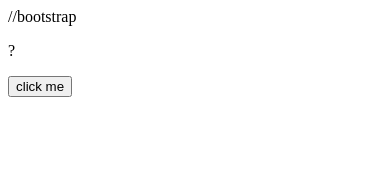
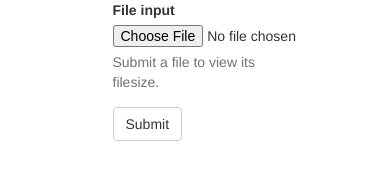
Before and after one commit to sparklie3/file-meta, a website: page public/index.html in a window 390 px wide. Drawn offline with nearby package versions, Linux system fonts and the light colour scheme.

Commit message:
final commit

```diff
--- a/public/index.html
+++ b/public/index.html
@@ -1,24 +1,38 @@
 <!DOCTYPE html>
-<!-- HTML5 Hello world by kirupa - http://www.kirupa.com/html5/getting_your_feet_wet_html5_pg1.htm -->
 <html lang="en-us">
 
 <head>
-<meta charset="utf-8">
-<title>Hello...</title>
-//bootstrap
-<style type="text/css" href=""></style>
+    <meta charset="utf-8">
+    <title>Updeload a file</title>
+    <link rel="stylesheet" href="https://maxcdn.bootstrapcdn.com/bootstrap/3.3.7/css/bootstrap.min.css" integrity="sha384-BVYiiSIFeK1dGmJRAkycuHAHRg32OmUcww7on3RYdg4Va+PmSTsz/K68vbdEjh4u" crossorigin="anonymous">
+    <link rel="stylesheet" type="text/css" href="stylesheet.css">
 
 </head>
 
 <body>
-<div id="mainContent">
-<p id="helloText">?</p>
-<button id="clickButton" class="buttonStyle">click me</button>
-</div>
+    <div class="container-fluid">
+        <div class="row">
+            <div class="col-xs-6 col-xs-offset-3">
+                <form method="post" enctype="multipart/form-data">
+                    <div class="form-group">
+                        <label for="uploadedFile">File input</label>
+                        <input type="file" name="uploadedFile">
+                        <p class="help-block">Submit a file to view its filesize.</p>
+                    </div>
+                    <button type="submit" class="btn btn-default">Submit</button>
+                </form>
+            </div>
+        </div>
+
+    </div>
 
 
-<script //need to load some jquery></script>
-<script>//need to load my own javascript</script>
+
+
+
+    <script src="https://code.jquery.com/jquery-3.1.1.min.js" integrity="sha256-hVVnYaiADRTO2PzUGmuLJr8BLUSjGIZsDYGmIJLv2b8=" crossorigin="anonymous"></script>
+    <script src="script.js"></script>
 
 </body>
+
 </html>
```
Also changed, not shown: index.js (+26 -9 lines), 1 other file.
